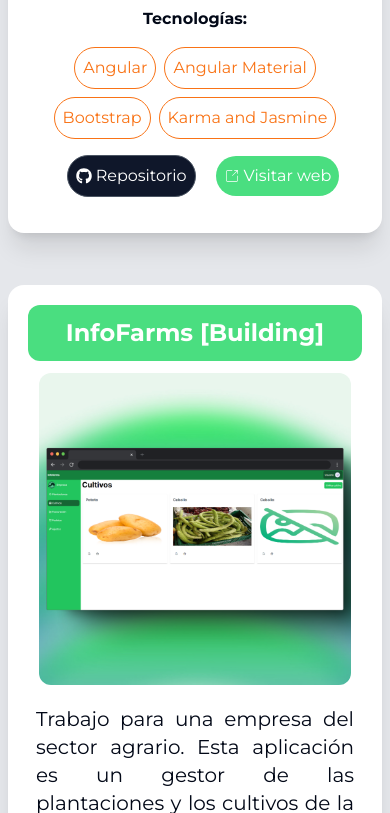
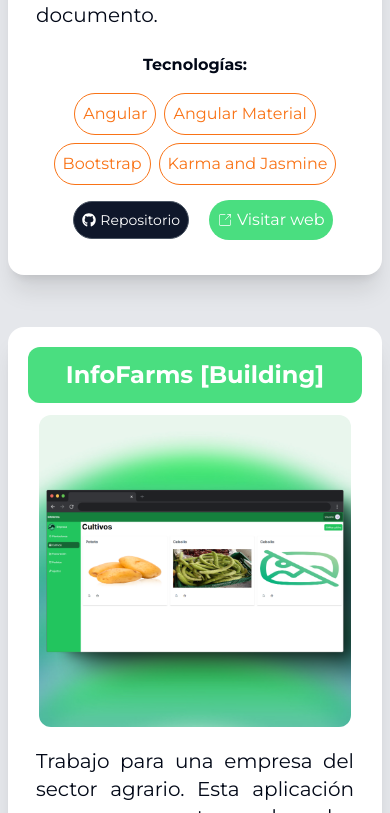
Before and after one commit to Mariskii/portfolio, an Astro site: page / in a window 390 px wide. Shown: the part 2463-3276 px from the top of the page. Built offline with nearby package versions, Linux system fonts and the light colour scheme; Astro itself is replaced by a stand-in of ours; a web font is replaced by a local one.

Commit message:
fix: responsive card of projects

```diff
--- a/src/components/Sections/Projects/ProjectCard.astro
+++ b/src/components/Sections/Projects/ProjectCard.astro
@@ -9,7 +9,7 @@
 
 <div class="w-full h-fit max-w-7xl p-3 m-5 rounded-2xl shadow-xl bg-white">
     <p class="text-center font-bold p-3 m-2 text-2xl rounded-xl bg-green-400 text-white">{title}</p>
-    <div class="flex flex-col md:flex-row w-full items-center md:items-start">
+    <div class="flex flex-col lg:flex-row w-full items-center lg:items-start">
         <CarouselImages images={images} client:load/>
         <div class="flex flex-col w-full md:w-3/4 h-full items-center justify-between p-2">
             <p class="text-xl text-wrap p-2">{description}</p>
@@ -22,11 +22,11 @@
                 </div>
             </div>
 
-            <div class="flex items-center gap-1">
+            <div class="flex flex-wrap justify-center items-center gap-1">
                 {repositories.map((repository:GithubLink) => (
                     <a
                         target="_blank"
-                        class="flex items-center gap-1 p-2 m-4 rounded-full border border-solid transition-all border-gray-600 bg-slate-900 hover:bg-slate-700 text-white"
+                        class="flex items-center gap-1 p-2 m-4 rounded-full border border-solid transition-all border-gray-600 bg-slate-900 hover:bg-slate-700 text-white text-center text-sm"
                         href={repository.link}><FaGithub/> {repository.title}</a>
                 ))}
 
```
